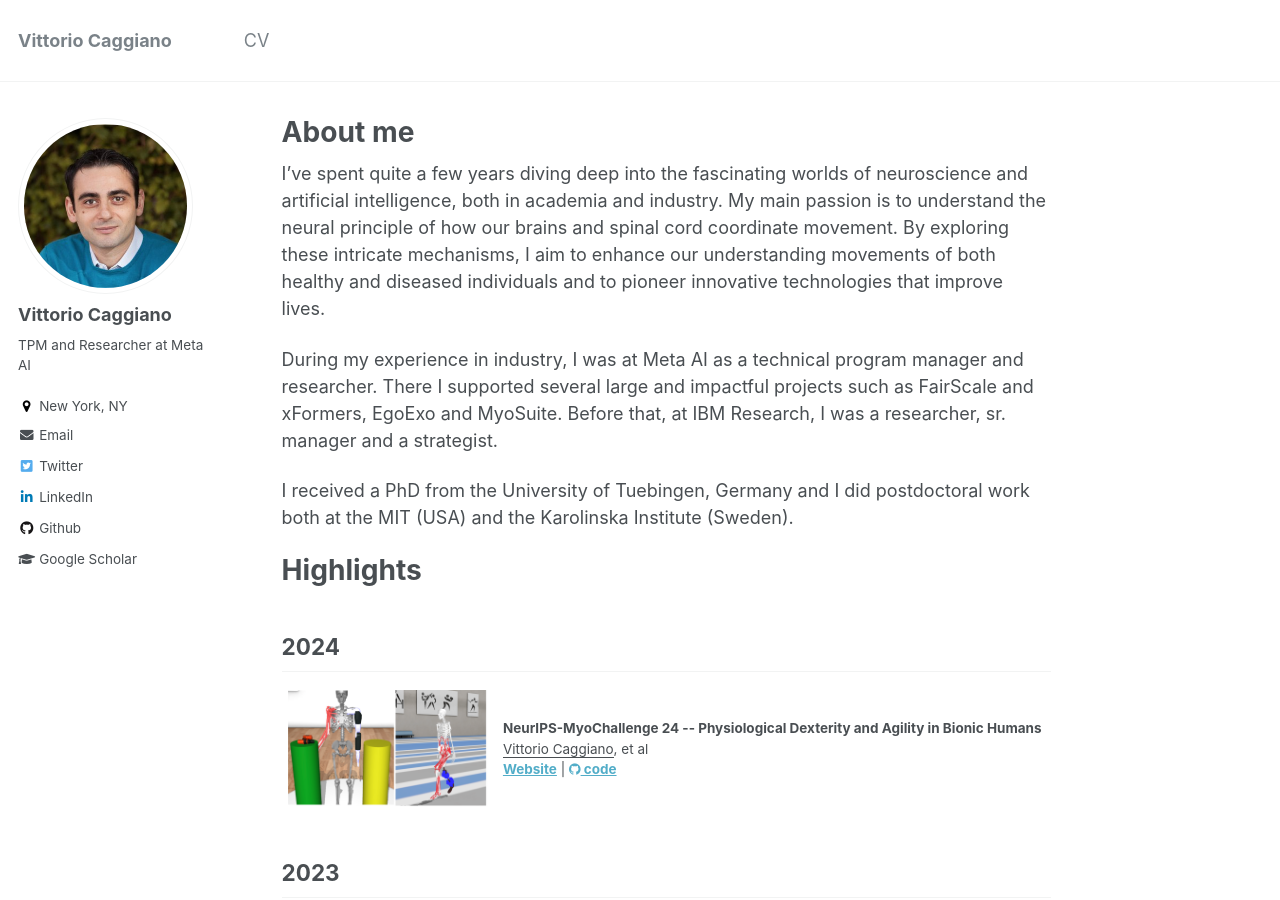
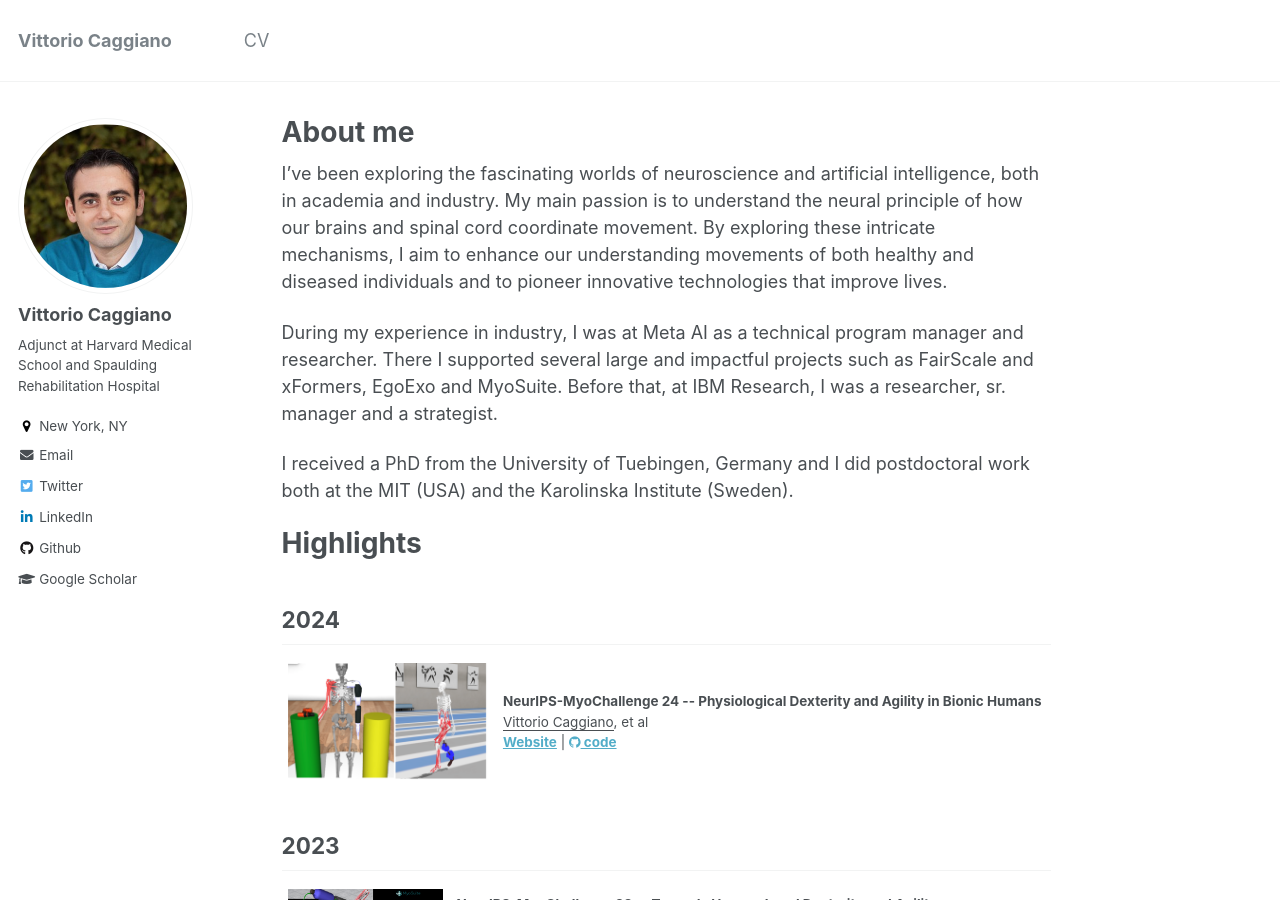
Before and after one commit to Vittorio-Caggiano/Vittorio-Caggiano.github.io, a Jekyll site: the page built from _pages/about.md, in a window 1280 px wide and 900 px high. Built offline with Jekyll 4.4.1, drawn with Linux system fonts in a browser that asks for light colours.

Commit message:
update HMS and Spaulding

```diff
--- a/_config.yml
+++ b/_config.yml
@@ -82,7 +82,7 @@ analytics:
 author:
   name             : "Vittorio Caggiano"
   avatar           : "vittorio_caggiano.jpg"
-  bio              : "TPM and Researcher at Meta AI"
+  bio              : "Adjunct at Harvard Medical School and Spaulding Rehabilitation Hospital"
   location         : "New York, NY"
   # employer         : "Meta AI"
   pubmed           : # "https://pubmed.ncbi.nlm.nih.gov/?term=Caggiano+V&cauthor_id=27734925"
--- a/_pages/about.md
+++ b/_pages/about.md
@@ -8,7 +8,7 @@ redirect_from:
   - /about.html
 ---
 
-I've spent quite a few years diving deep into the fascinating worlds of neuroscience and artificial intelligence, both in academia and industry. My main passion is to understand the neural principle of how our brains and spinal cord coordinate movement. By exploring these intricate mechanisms, I aim to enhance our understanding movements of both healthy and diseased individuals and to pioneer innovative technologies that improve lives.
+I've been exploring the fascinating worlds of neuroscience and artificial intelligence, both in academia and industry. My main passion is to understand the neural principle of how our brains and spinal cord coordinate movement. By exploring these intricate mechanisms, I aim to enhance our understanding movements of both healthy and diseased individuals and to pioneer innovative technologies that improve lives.
 
 During my experience in industry, I was at Meta AI as a technical program manager and researcher.  There I supported several large and impactful projects such as FairScale and xFormers, EgoExo and MyoSuite. Before that, at IBM Research, I was a researcher, sr. manager and a strategist.
 
```
